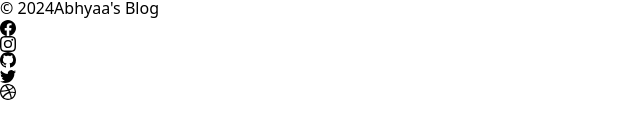
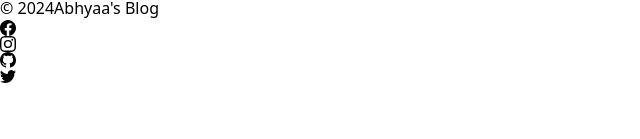
Before and after one commit to Abhishek65a/Mern-Blog-website, a React (Vite) app in the folder client/: page /projects in a window 1280 px wide. Shown: the part 469-608 px from the top of the page, without its empty margins (0-640 px from the left). Built offline with nearby package versions, Linux system fonts and the light colour scheme.

Commit message:
Completed signin page functionalilty

```diff
--- a/client/src/components/Footer.jsx
+++ b/client/src/components/Footer.jsx
@@ -1,6 +1,6 @@
 import { Footer } from "flowbite-react";
 import { Link } from "react-router-dom";
-import {BsFacebook,BsInstagram,BsTwitter,BsGithub,BsDribbble} from "react-icons/bs"
+import {BsFacebook,BsInstagram,BsTwitter,BsGithub} from "react-icons/bs"
 
 
 export default function FooterCom() {
@@ -74,7 +74,7 @@
                 <Footer.Icon href="#" icon={BsInstagram} />
                 <Footer.Icon href="https://github.com/Abhishek65a" target="_blank" icon={BsGithub} />
                 <Footer.Icon href="#" icon={BsTwitter} />
-                <Footer.Icon href="#" icon={BsDribbble} />
+
             </div>
         </div>
       </div>
```
